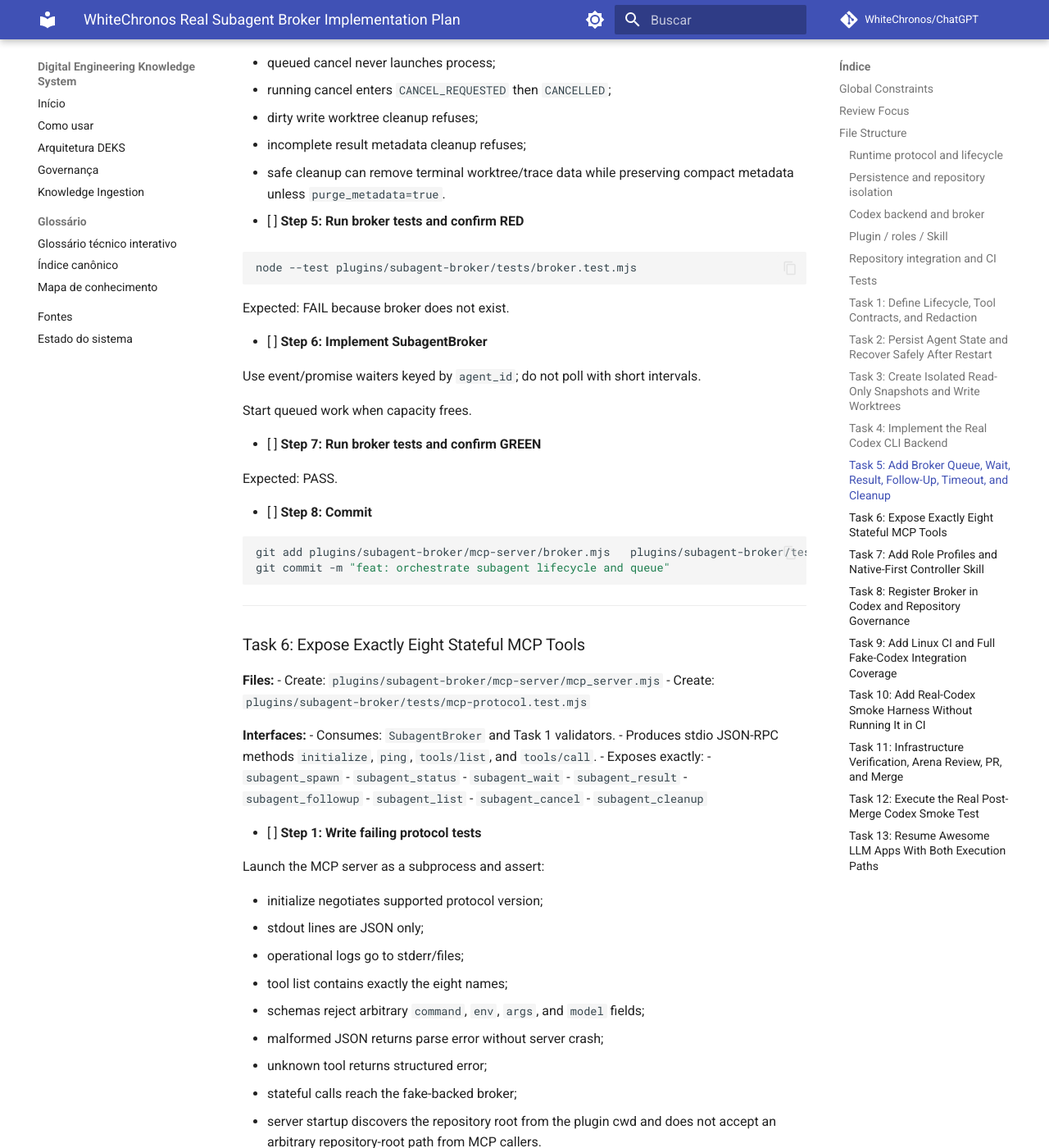
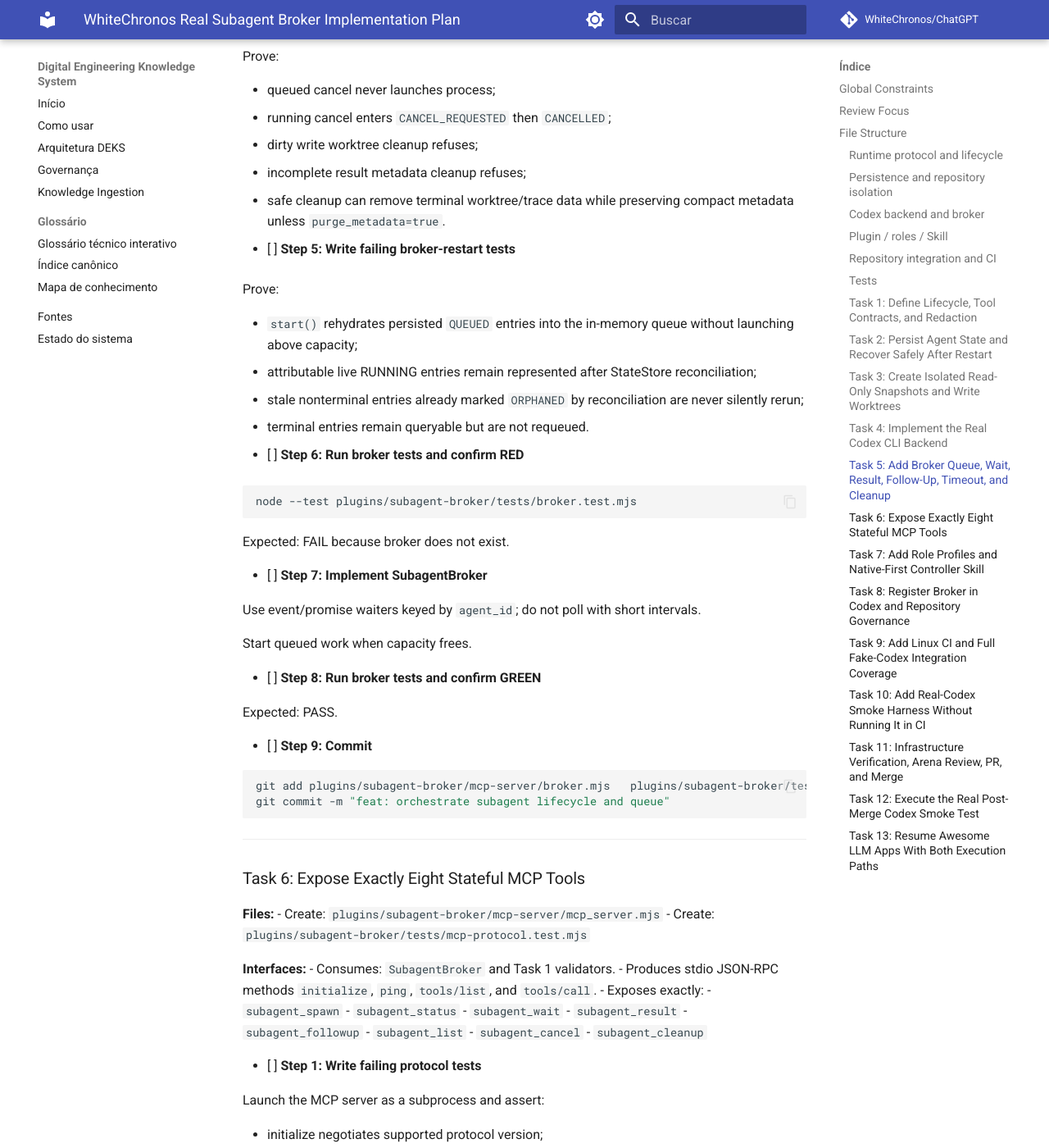
Before and after one commit to WhiteChronos/ChatGPT, an MkDocs documentation site: the page built from docs/superpowers/plans/2026-10-03-subagent-broker.md, in a window 1280 px wide and 1400 px high, scrolled down 13677 px. Shown: the whole window at 82% size. Built offline with MkDocs 1.6.1 and Material for MkDocs 9.7.7, drawn with Linux system fonts in a browser that asks for light colours; comment, search, counter and statistics services are not loaded; some of the changed text lies outside the part shown.

Commit message:
docs: pin subagent broker restart and list behavior

````diff
--- a/docs/superpowers/plans/2026-10-03-subagent-broker.md
+++ b/docs/superpowers/plans/2026-10-03-subagent-broker.md
@@ -494,7 +495,16 @@ Prove:
 - incomplete result metadata cleanup refuses;
 - safe cleanup can remove terminal worktree/trace data while preserving compact metadata unless `purge_metadata=true`.
 
-- [ ] **Step 5: Run broker tests and confirm RED**
+- [ ] **Step 5: Write failing broker-restart tests**
+
+Prove:
+
+- `start()` rehydrates persisted `QUEUED` entries into the in-memory queue without launching above capacity;
+- attributable live RUNNING entries remain represented after StateStore reconciliation;
+- stale nonterminal entries already marked `ORPHANED` by reconciliation are never silently rerun;
+- terminal entries remain queryable but are not requeued.
+
+- [ ] **Step 6: Run broker tests and confirm RED**
 
 ```bash
 node --test plugins/subagent-broker/tests/broker.test.mjs
@@ -502,17 +512,17 @@ node --test plugins/subagent-broker/tests/broker.test.mjs
 
 Expected: FAIL because broker does not exist.
 
-- [ ] **Step 6: Implement SubagentBroker**
+- [ ] **Step 7: Implement SubagentBroker**
 
 Use event/promise waiters keyed by `agent_id`; do not poll with short intervals.
 
 Start queued work when capacity frees.
 
-- [ ] **Step 7: Run broker tests and confirm GREEN**
+- [ ] **Step 8: Run broker tests and confirm GREEN**
 
 Expected: PASS.
 
-- [ ] **Step 8: Commit**
+- [ ] **Step 9: Commit**
 
 ```bash
 git add plugins/subagent-broker/mcp-server/broker.mjs   plugins/subagent-broker/tests/broker.test.mjs
````
Also changed, not shown: other parts of docs/superpowers/plans/2026-10-03-subagent-broker.md (+2 -1 lines).
